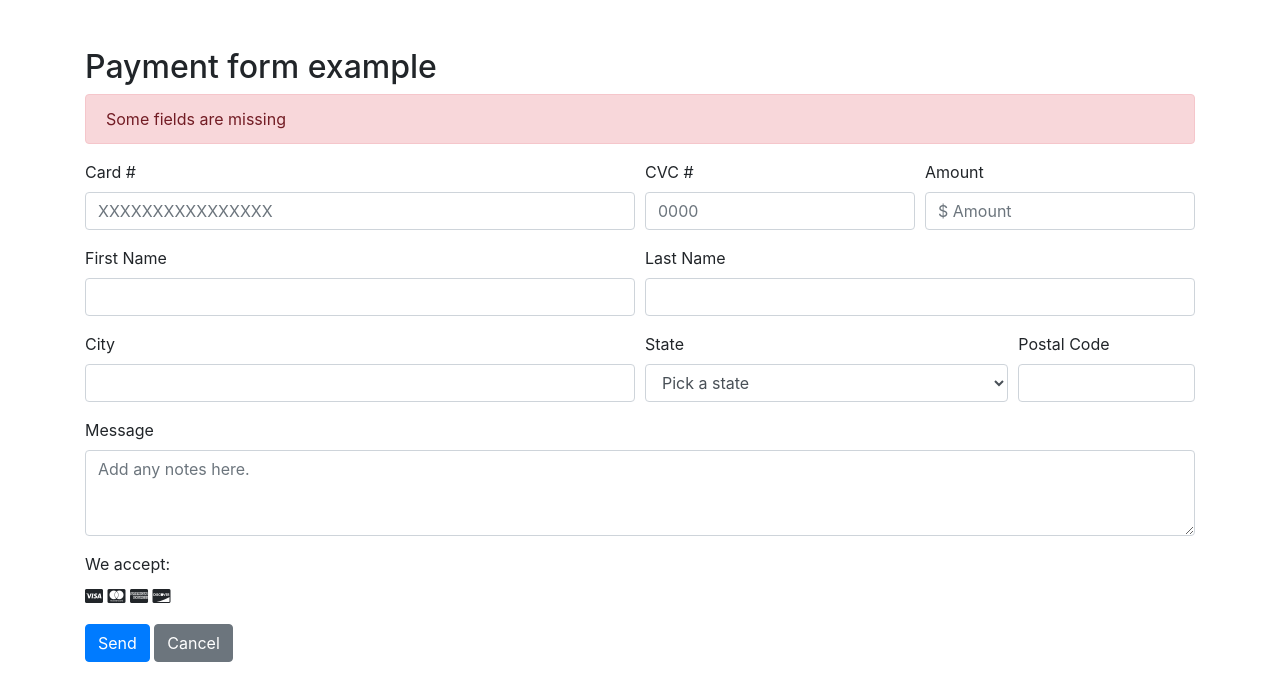
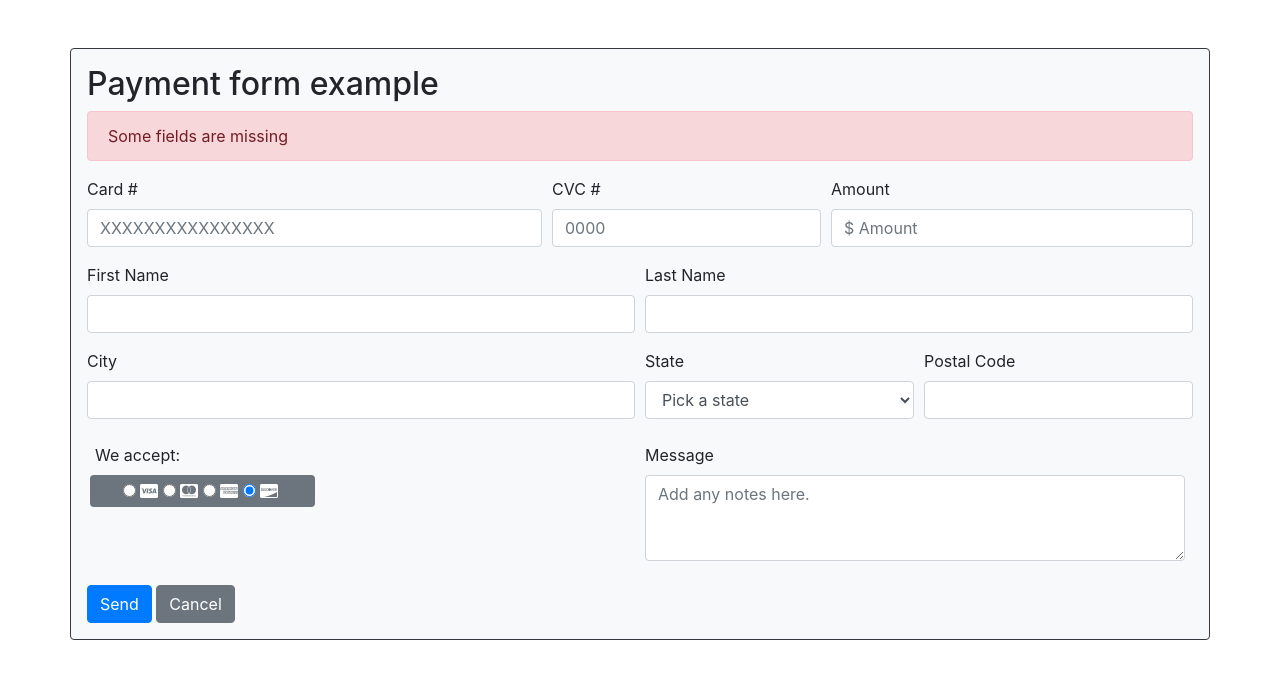
Before and after one commit to 4GeeksAcademy/html-boostrap-from, a plain HTML site: page index.html in a window 1280 px wide. Drawn offline with nearby package versions, Linux system fonts and the light colour scheme.

Commit message:
html form with boostrap

```diff
--- a/index.html
+++ b/index.html
@@ -8,24 +8,24 @@
         <title>Payment Form</title>
     </head>
     <body>
-        <div class="container mt-5">
-            <h2>Payment form example</h2>
+        <div class="container mt-5 bg-light border border-dark rounded p-3">
+            <h2 class="">Payment form example</h2>
             <div class="alert alert-danger" role="alert">
                 Some fields are missing
             </div>
-            <form>
-                <div class="form-row">
-                    <div class="form-group col-md-6">
+            <form class="">
+                <div class="form-row border-secondary">
+                    <div class="form-group col-md-5">
                         <label for="cardNumber">Card #</label>
-                        <input type="text" class="form-control" id="cardNumber" placeholder="XXXXXXXXXXXXXXXX">
+                        <input type="number" class="form-control" id="cardNumber" placeholder="XXXXXXXXXXXXXXXX">
                     </div>
                     <div class="form-group col-md-3">
                         <label for="cvcNumber">CVC #</label>
-                        <input type="text" class="form-control" id="cvcNumber" placeholder="0000">
+                        <input type="number" class="form-control" id="cvcNumber" placeholder="0000">
                     </div>
-                    <div class="form-group col-md-3">
+                    <div class="form-group col-md-4">
                         <label for="amount">Amount</label>
-                        <input type="text" class="form-control" id="amount" placeholder="$ Amount">
+                        <input type="number" class="form-control" id="amount" placeholder="$ Amount">
                     </div>
                 </div>
                 <div class="form-row">
@@ -43,28 +43,50 @@
                         <label for="city">City</label>
                         <input type="text" class="form-control" id="city">
                     </div>
-                    <div class="form-group col-md-4">
+                    <div class="form-group col-md-3">
                         <label for="state">State</label>
                         <select id="state" class="form-control">
                             <option selected>Pick a state</option>
+                            <option> State 1</option>
+                            <option> State 2</option>
+                            <option> State 3</option>
                         </select>
                     </div>
-                    <div class="form-group col-md-2">
+                    <div class="form-group col-md-3">
                         <label for="postalCode">Postal Code</label>
                         <input type="text" class="form-control" id="postalCode">
                     </div>
                 </div>
-                <div class="form-group">
-                    <label for="message">Message</label>
-                    <textarea class="form-control" id="message" rows="3" placeholder="Add any notes here."></textarea>
-                </div>
-                <div class="form-group">
-                    <label>We accept:</label>
-                    <div>
-                        <i class="fab fa-cc-visa"></i>
-                        <i class="fab fa-cc-mastercard"></i>
-                        <i class="fab fa-cc-amex"></i>
-                        <i class="fab fa-cc-discover"></i>
+                <!-- ############ -->
+                <div class="form-row p-2">
+                    <div class="form-group col-md-6">
+                        <label>We accept:</label>
+                        <div class="form-row col-md-5 bg-secondary justify-content-center p-1 rounded">
+                            <div>
+                                <input type="radio" id="vise" name="drone" value="vise" checked />
+                                <i class="fab fa-cc-visa text-white"></i>
+                                <label for="vise"></label>
+                            </div>
+                            <div>
+                                <input type="radio" id="mastercard" name="drone" value="mastercard" checked />
+                                <i class="fab fa-cc-mastercard text-white"></i>
+                                <label for="mastercard"></label>
+                            </div>
+                            <div>
+                                <input type="radio" id="amex" name="drone" value="amex" checked />
+                                <i class="fab fa-cc-amex text-white"></i>
+                                <label for="amex"></label>
+                            </div>
+                            <div>
+                                <input type="radio" id="discover" name="drone" value="discover" checked />
+                                <i class="fab fa-cc-discover text-white"></i>
+                                <label for="discover"></label>
+                            </div>
+                        </div>
+                    </div>
+                    <div class="form-group col-md-6">
+                        <label for="message">Message</label>
+                        <textarea class="form-control" id="message" rows="3" placeholder="Add any notes here."></textarea>
                     </div>
                 </div>
                 <button type="submit" class="btn btn-primary">Send</button>
```
